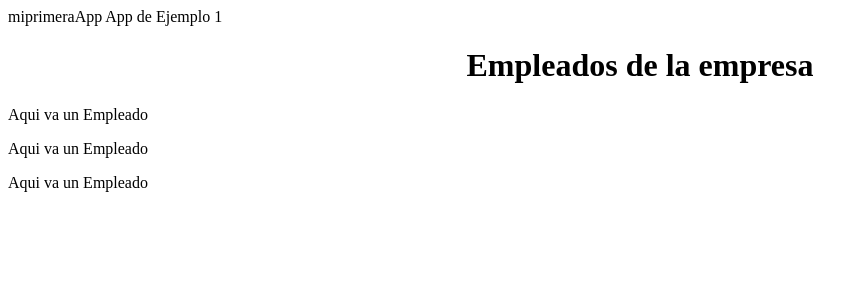
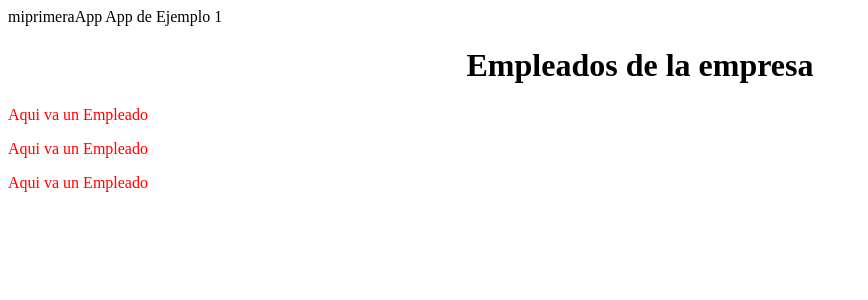
Before and after one commit to Martinez201/miprimeraAppAngular, an Angular app: page / in a window 1280 px wide. Shown: the top 300 px of the page, without its empty margins (0-868 px from the left). Built offline with nearby package versions, Linux system fonts and the light colour scheme.

Commit message:
añadiendo estilos al componente directamenet desde su configuración

```diff
--- a/src/app/empleado/empleado.component.css
+++ b/src/app/empleado/empleado.component.css
@@ -0,0 +1,3 @@
+p{
+  color: red;
+}
--- a/src/app/empleado/empleado.component.ts
+++ b/src/app/empleado/empleado.component.ts
@@ -3,7 +3,8 @@ import { Component } from '@angular/core';
 @Component({
   selector: 'app-empleado',
   templateUrl: './empleado.component.html',
-  styleUrls: ['./empleado.component.css']
+  styleUrls: ['./empleado.component.css'],
+  //styles:["p{background-color:red;}"] esto es cuando queremos prescindir de usar un fichero css para los estilos,(Aqui lo añadimos directamente)
 })
 export class EmpleadoComponent {
 
```
